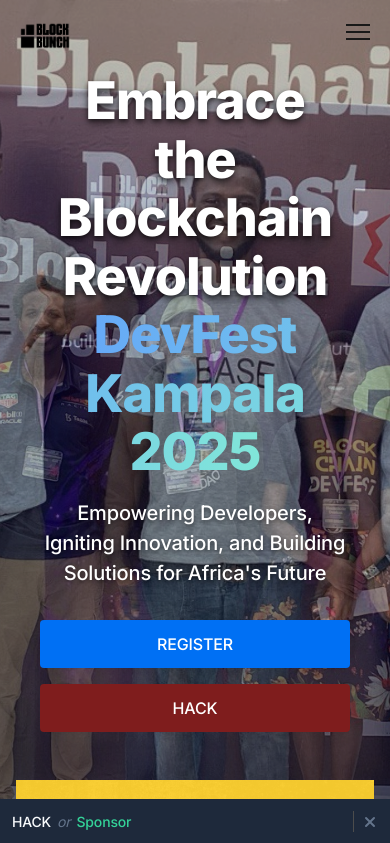
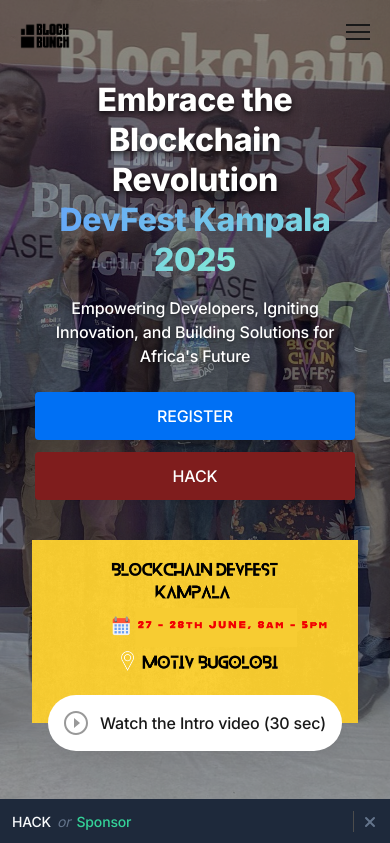
Before and after one commit to eliashezron/devfest, a Next.js app: page / in a window 390 px wide. Shown: the top 843 px of the page. Built offline with nearby package versions, Linux system fonts and the light colour scheme.

Commit message:
worked on responsiveness on mobile devices

```diff
--- a/components/hero.tsx
+++ b/components/hero.tsx
@@ -1,9 +1,11 @@
-import VideoThumb from "@/public/images/thumb_edit.png"
-import ModalVideo from "@/components/modal-video"
-import ImageCarousel from "@/components/image-carousel"
+
+
+
+import VideoThumb from "@/public/images/thumb_edit.png";
+import ModalVideo from "@/components/modal-video";
+import ImageCarousel from "@/components/image-carousel";
 
 export default function Hero() {
-  // Sample images for the carousel - replace with your actual images
   const carouselImages = [
     "/images/hack1.jpg",
     "/images/basePic.jpg",
@@ -11,61 +13,57 @@
     "/images/starknetPic.jpg",
     "/images/unlockPic.jpg",
     "/images/hack2.jpg",
-    "/images/hack4.jpg"
-  ]
-
+    "/images/hack4.jpg",
+  ];
 
   return (
     <section className="relative">
-      {/* Image carousel background */}
+      {/* Background Carousel */}
       <div className="absolute inset-0 pointer-events-none -z-10" aria-hidden="true">
-        <ImageCarousel images={carouselImages} interval={6000} className="w-full h-full" />
+        <ImageCarousel images={carouselImages} interval={6000} className="w-full h-full object-cover" />
       </div>
 
-      {/* Subtle overlay to improve text visibility without obscuring images */}
-      <div className="absolute inset-0 bg-black/20 pointer-events-none -z-5" aria-hidden="true"></div>
+      {/* Overlay */}
+      <div className="absolute inset-0 bg-black/40 pointer-events-none -z-5" aria-hidden="true"></div>
 
       <div className="max-w-6xl mx-auto px-4 sm:px-6">
-        {/* Hero content - removed extra top padding since header is now static */}
-        <div className="pt-12 pb-12 md:pt-2 md:pb-20">
-          {/* Section header */}
+        <div className="pt-20 pb-16 md:pt-24 md:pb-20">
           <div className="relative z-10">
-            <div className="text-center pb-12 md:pb-16 p-6">
+            <div className="text-center px-4 sm:px-6">
               <h1
-                className="text-5xl md:text-6xl font-extrabold leading-tighter tracking-tighter mb-4 text-white text-shadow-lg"
+                className="text-3xl sm:text-4xl md:text-6xl font-extrabold leading-tight tracking-tight mb-4 text-white text-shadow-lg"
                 data-aos="zoom-y-out"
               >
-                Embrace the Blockchain Revolution <br></br>
+                Embrace the Blockchain Revolution
+                <br />
                 <span className="bg-clip-text text-transparent bg-gradient-to-r from-blue-400 to-teal-300 text-shadow-none">
                   DevFest Kampala 2025
                 </span>
               </h1>
-              <div className="max-w-3xl mx-auto">
               <p
-                  className="text-xl text-white font-medium mb-8 text-shadow-md"
+                className="text-base sm:text-lg md:text-xl text-white font-medium mb-6 text-shadow-md max-w-md mx-auto"
                 data-aos="zoom-y-out"
                 data-aos-delay="150"
               >
                 Empowering Developers, Igniting Innovation, and Building Solutions for Africa's Future
               </p>
+
+              {/* CTA Buttons */}
               <div
-                  className="max-w-xs mx-auto sm:max-w-none sm:flex sm:justify-center"
+                className="flex flex-col sm:flex-row sm:justify-center gap-3 max-w-xs sm:max-w-none mx-auto"
                 data-aos="zoom-y-out"
                 data-aos-delay="300"
               >
-                  <div>
                 <a
-                      className="btn text-white bg-blue-600 hover:bg-blue-700 w-full mb-4 sm:w-auto sm:mb-0"
+                  className="btn text-white bg-blue-600 hover:bg-blue-700 w-full sm:w-auto"
                   href="https://app.unlock-protocol.com/event/block-chain-dev-fest"
                   target="_blank"
                   rel="noopener noreferrer"
                 >
                   REGISTER
                 </a>
-                  </div>
-                  <div>
                 <a
-                      className="btn text-white bg-red-900 hover:bg-gray-800 w-full sm:w-auto sm:ml-4"
+                  className="btn text-white bg-red-900 hover:bg-gray-800 w-full sm:w-auto"
                   href="https://lu.ma/veliqhyg"
                   target="_blank"
                   rel="noopener noreferrer"
@@ -75,10 +73,9 @@
               </div>
             </div>
           </div>
-            </div>
-          </div>
 
-          {/* Hero image */}
+          {/* Hero Video */}
+          <div className="relative mt-10 max-w-4xl mx-auto px-4">
             <ModalVideo
               thumb={VideoThumb}
               thumbWidth={768}
@@ -90,9 +87,114 @@
             />
           </div>
         </div>
+      </div>
     </section>
-  )
+  );
 }
+
+
+
+
+
+
+
+
+
+// import VideoThumb from "@/public/images/thumb_edit.png"
+// import ModalVideo from "@/components/modal-video"
+// import ImageCarousel from "@/components/image-carousel"
+
+// export default function Hero() {
+//   // Sample images for the carousel - replace with your actual images
+//   const carouselImages = [
+//     "/images/hack1.jpg",
+//     "/images/basePic.jpg",
+//     "/images/hack3.jpg",
+//      "/images/starknetPic.jpg",
+//     "/images/unlockPic.jpg",
+//     "/images/hack2.jpg",
+//     "/images/hack4.jpg"
+//   ]
+
+
+//   return (
+//     <section className="relative">
+//       {/* Image carousel background */}
+//       <div className="absolute inset-0 pointer-events-none -z-10" aria-hidden="true">
+//         <ImageCarousel images={carouselImages} interval={6000} className="w-full h-full" />
+//       </div>
+
+//       {/* Subtle overlay to improve text visibility without obscuring images */}
+//       <div className="absolute inset-0 bg-black/20 pointer-events-none -z-5" aria-hidden="true"></div>
+
+//       <div className="max-w-6xl mx-auto px-4 sm:px-6">
+//         {/* Hero content - removed extra top padding since header is now static */}
+//         <div className="pt-12 pb-12 md:pt-2 md:pb-20">
+//           {/* Section header */}
+//           <div className="relative z-10">
+//             <div className="text-center pb-12 md:pb-16 p-6">
+//               <h1
+//                 className="text-5xl md:text-6xl font-extrabold leading-tighter tracking-tighter mb-4 text-white text-shadow-lg"
+//                 data-aos="zoom-y-out"
+//               >
+//                 Embrace the Blockchain Revolution <br></br>
+//                 <span className="bg-clip-text text-transparent bg-gradient-to-r from-blue-400 to-teal-300 text-shadow-none">
+//                   DevFest Kampala 2025
+//                 </span>
+//               </h1>
+//               <div className="max-w-3xl mx-auto">
+//                 <p
+//                   className="text-xl text-white font-medium mb-8 text-shadow-md"
+//                   data-aos="zoom-y-out"
+//                   data-aos-delay="150"
+//                 >
+//                   Empowering Developers, Igniting Innovation, and Building Solutions for Africa's Future
+//                 </p>
+//                 <div
+//                   className="max-w-xs mx-auto sm:max-w-none sm:flex sm:justify-center"
+//                   data-aos="zoom-y-out"
+//                   data-aos-delay="300"
+//                 >
+//                   <div>
+//                     <a
+//                       className="btn text-white bg-blue-600 hover:bg-blue-700 w-full mb-4 sm:w-auto sm:mb-0"
+//                       href="https://app.unlock-protocol.com/event/block-chain-dev-fest"
+//                       target="_blank"
+//                       rel="noopener noreferrer"
+//                     >
+//                       REGISTER
+//                     </a>
+//                   </div>
+//                   <div>
+//                     <a
+//                       className="btn text-white bg-red-900 hover:bg-gray-800 w-full sm:w-auto sm:ml-4"
+//                       href="https://lu.ma/veliqhyg"
+//                       target="_blank"
+//                       rel="noopener noreferrer"
+//                     >
+//                       HACK
+//                     </a>
+//                   </div>
+//                 </div>
+//               </div>
+//             </div>
+//           </div>
+
+//           {/* Hero image */}
+//           <ModalVideo
+//             thumb={VideoThumb}
+//             thumbWidth={768}
+//             thumbHeight={432}
+//             thumbAlt="Modal video thumbnail"
+//             video="/videos/devfest.mp4"
+//             videoWidth={1920}
+//             videoHeight={1080}
+//           />
+//         </div>
+//       </div>
+//     </section>
+//   )
+// }
 
 
 
```
Lines whose indentation alone changed are shown as unchanged.
